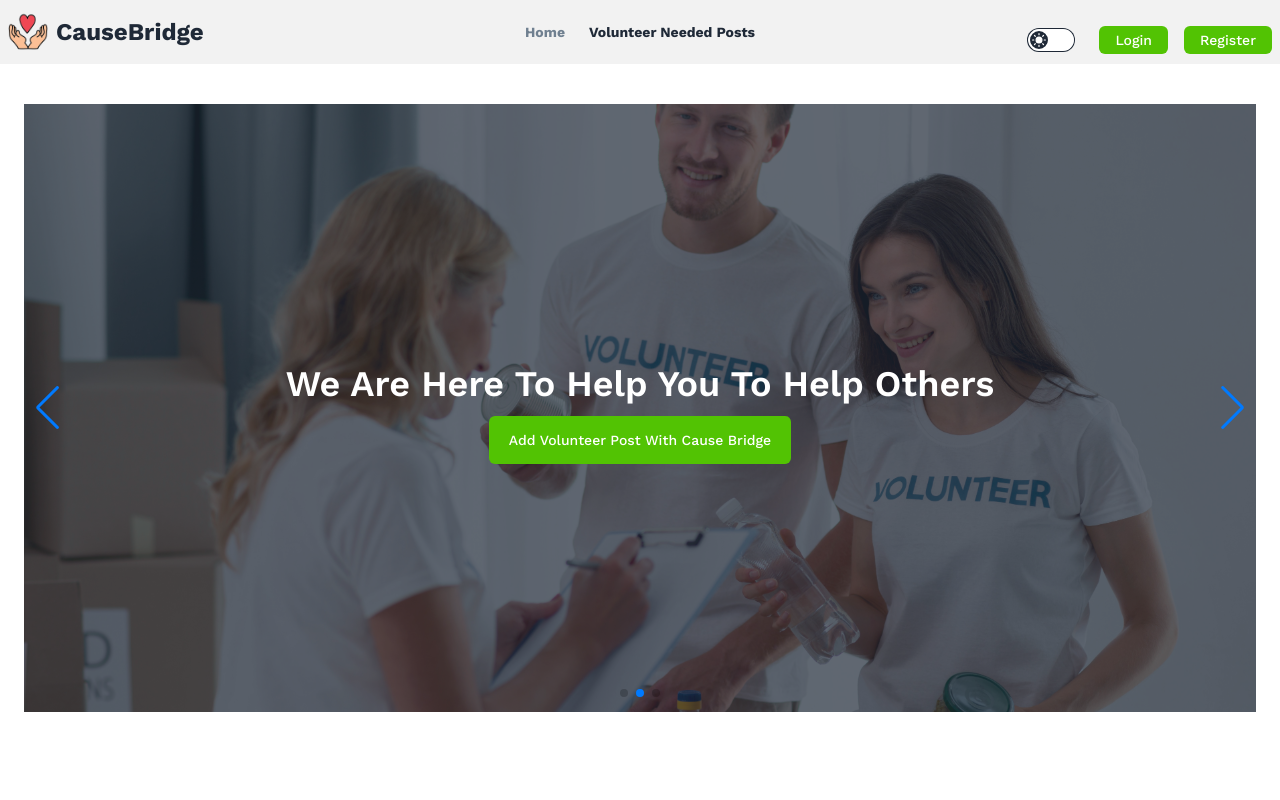
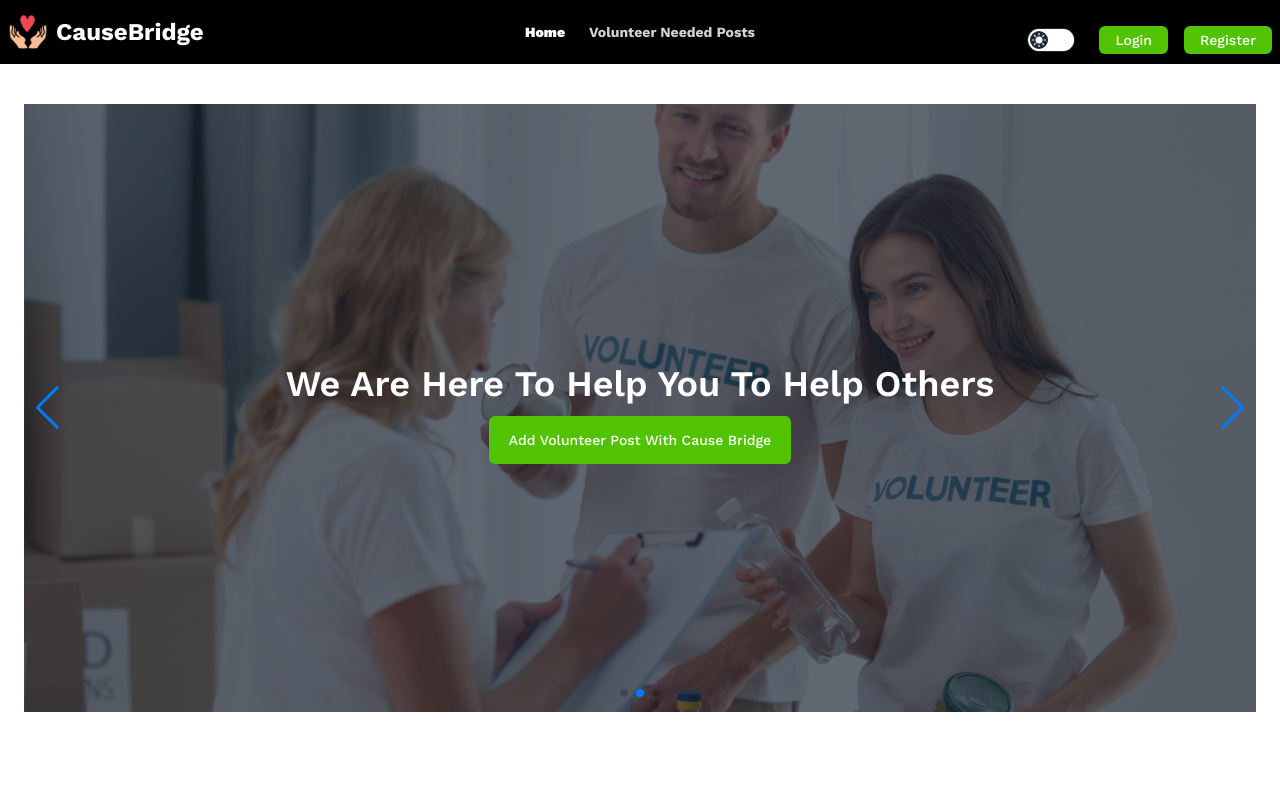
Before and after one commit to salmanfxrsi/causebridge-frontend, a React (Vite) app: page / in a window 1280 px wide. Shown: the top 800 px of the page. Built offline with nearby package versions, Linux system fonts and the light colour scheme; no server answers.

Commit message:
style: update theme color to black and white, applied in Navbar and AllVolunteerPost.jsx

```diff
--- a/src/components/Navbar.jsx
+++ b/src/components/Navbar.jsx
@@ -8,7 +8,7 @@ const Navbar = () => {
   const { user, logout } = useContext(AuthContext);
 
   return (
-    <div className="bg-base-200 sticky top-0 z-50">
+    <div className="bg-black sticky top-0 z-50 text-white">
       <div className="navbar container mx-auto">
         <div className="navbar-start flex items-center gap-2">
           <img className="w-10" src={logo} alt="" />
@@ -17,7 +17,7 @@ const Navbar = () => {
           </h1>
         </div>
         <div className="navbar-center hidden lg:flex">
-          <div className="menu menu-horizontal px-1 font-bold flex gap-6">
+          <div className="menu menu-horizontal px-1 font-bold flex gap-6 text-gray-300">
             <NavLink to="/">Home</NavLink>
             <NavLink to="/volunteer-need-posts">Volunteer Needed Posts</NavLink>
             {user && (
@@ -61,7 +61,7 @@ const Navbar = () => {
               </div>
               <div
                 tabIndex={0}
-                className="menu menu-sm dropdown-content bg-base-200 rounded-box z-[1] mt-3 w-52 p-2 shadow ml-2 font-semibold mx-auto"
+                className="menu menu-sm dropdown-content bg-black rounded-box z-[1] mt-3 w-52 p-2 shadow ml-2 font-semibold mx-auto"
               >
                 <div className="block lg:hidden">
                   <NavLink to={"/"}>Home</NavLink> <br />
--- a/src/index.css
+++ b/src/index.css
@@ -1,5 +1,5 @@
 /* work sans font */
-@import url('https://fonts.googleapis.com/css2?family=Work+Sans:ital,wght@0,100..900;1,100..900&display=swap');
+@import url("https://fonts.googleapis.com/css2?family=Work+Sans:ital,wght@0,100..900;1,100..900&display=swap");
 
 .work-sans {
   font-family: "Work Sans", serif;
@@ -7,7 +7,8 @@
 
 /* navLink active style */
 .active {
-  color: slategrey;
+  font-weight: bolder;
+  color: white;
 }
 
 @tailwind base;
--- a/src/pages/AllVolunteerPost.jsx
+++ b/src/pages/AllVolunteerPost.jsx
@@ -38,8 +38,8 @@ const AllVolunteerPost = () => {
       <section className="w-11/12 lg:container mx-auto mb-16">
         <div className="flex justify-between items-center mb-6 gap-6">
           {/* Search Input */}
-          <div className="flex items-center border-2 border-[#52C303] rounded-lg p-1 w-[400px]">
-            <FaSearch className="text-[#52C303] mx-3" />
+          <div className="flex items-center border-2 border-black rounded-lg p-1 w-[400px]">
+            <FaSearch className="text-black mx-3" />
             <input
               type="text"
               placeholder="Search"
@@ -52,7 +52,7 @@ const AllVolunteerPost = () => {
           {/* Table Layout Toggle Button */}
           <button
             onClick={toggleLayout}
-            className="bg-[#52C303] w-[200px] px-5 py-4 text-sm font-medium text-white capitalize transition-colors duration-300 transform rounded-md hover:bg-gray-500"
+            className="bg-black w-[200px] px-5 py-4 text-sm font-medium text-white capitalize transition-colors duration-300 transform rounded-md hover:bg-gray-500"
           >
             {isTableLayout ? "Card Layout" : "Table Layout"}
           </button>
```
